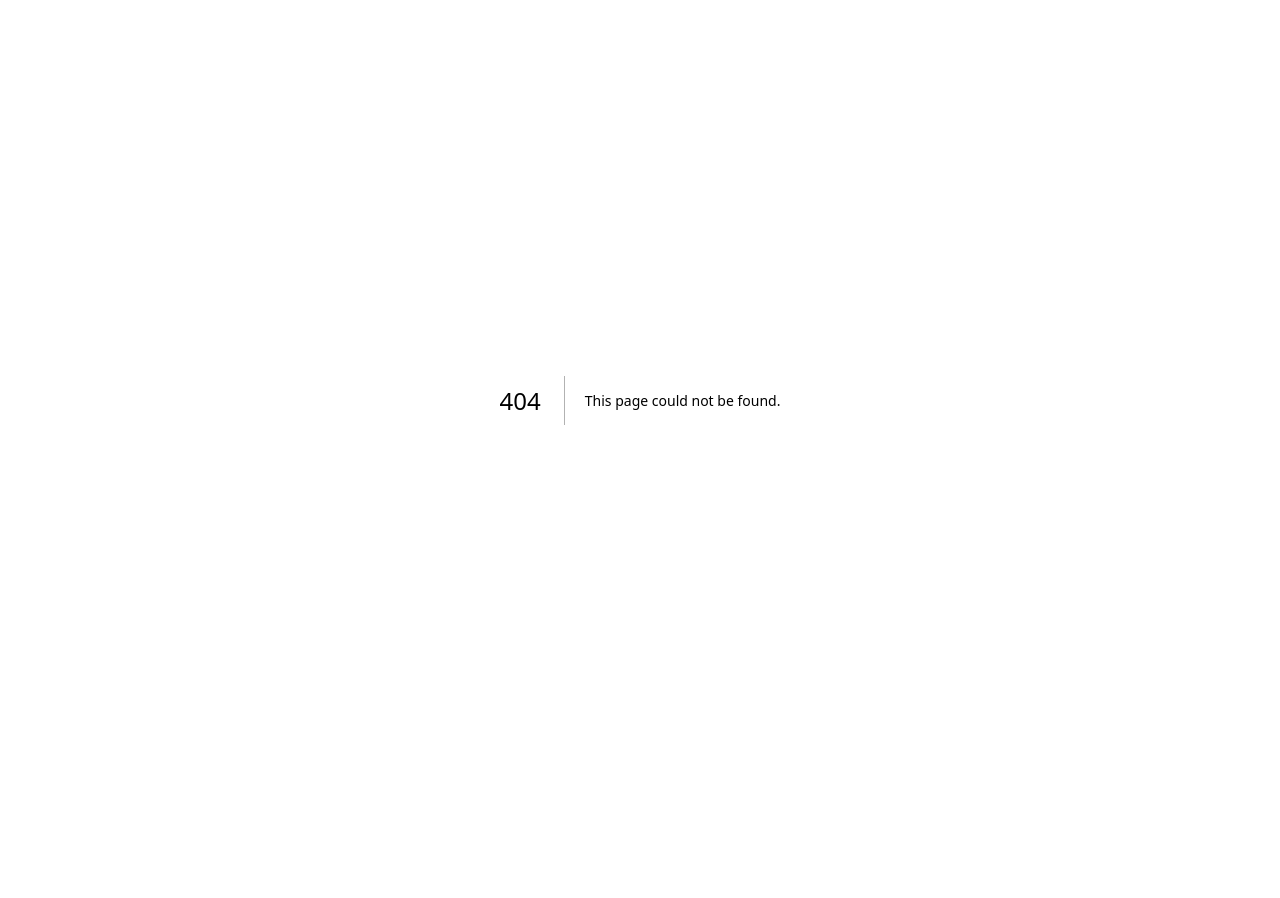
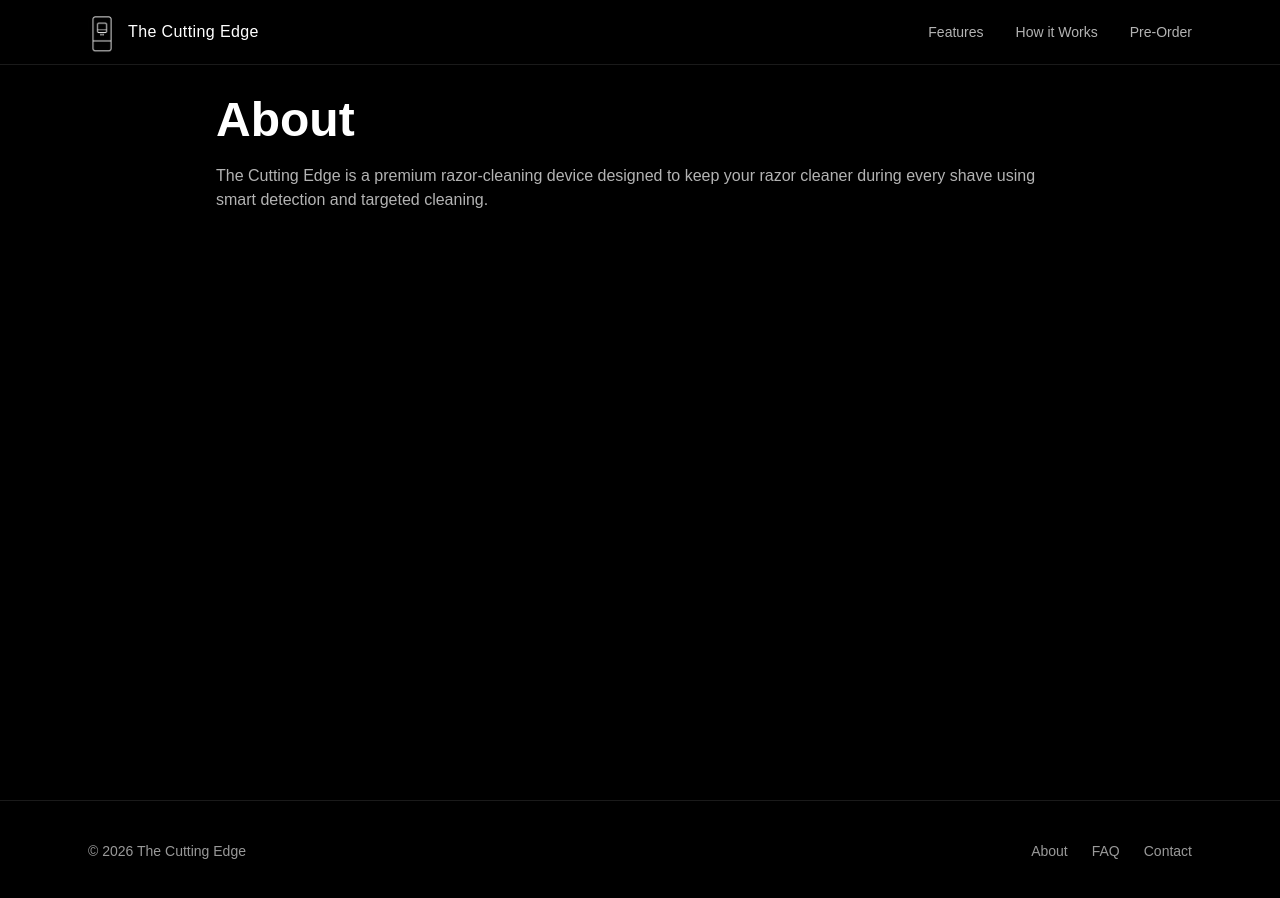
Before and after one commit to blakehall678/cutting-edge-site, a Next.js app: page /about in a window 1280 px wide. Before the commit this address had no page. Shown: the top 898 px of the page. Before the commit the page ends 800 px from the top, so only its background shows below. Built offline with nearby package versions, Linux system fonts and the light colour scheme.

Commit message:
Restore about page

```diff
--- /dev/null
+++ b/src/app/about/page.tsx
@@ -0,0 +1,21 @@
+import { Nav } from "@/components/nav";
+import { Footer } from "@/components/footer";
+
+export default function AboutPage() {
+  return (
+    <>
+      <Nav />
+      <main className="bg-black text-white min-h-screen pt-24 pb-20">
+        <div className="mx-auto max-w-4xl px-6">
+          <h1 className="text-4xl md:text-5xl font-semibold">About</h1>
+          <p className="mt-5 text-white/70">
+            The Cutting Edge is a premium razor-cleaning device designed to keep
+            your razor cleaner during every shave using smart detection and
+            targeted cleaning.
+          </p>
+        </div>
+      </main>
+      <Footer />
+    </>
+  );
+}
```
